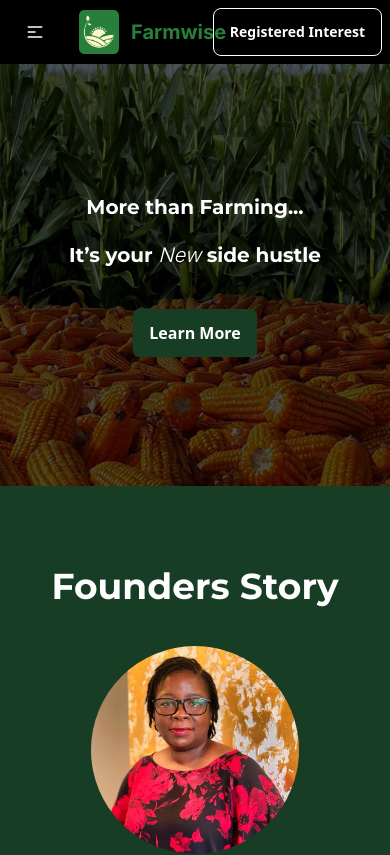
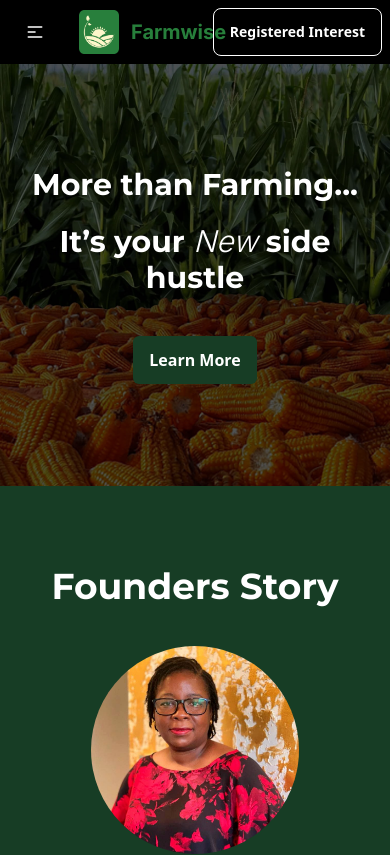
Before and after one commit to kevinmisigaro/farmwise, a Next.js app: page / in a window 390 px wide. Shown: the top 855 px of the page. Built offline with nearby package versions, Linux system fonts and the light colour scheme; no server answers.

Commit message:
refactoring hero section

```diff
--- a/src/app/(routes)/contact/page.tsx
+++ b/src/app/(routes)/contact/page.tsx
@@ -2,13 +2,13 @@ function Index() {
   return (
     <div>
          <div
-        className="hero h-[35vh] md:h-[60vh]"
+        className="hero h-[40vh]"
         style={{ backgroundImage: "url(/assets/images/banners/banner7-min.jpg)" }}
       >
         <div className="hero-overlay bg-opacity-60 bg-black"></div>
         <div className="hero-content text-center text-neutral-content text-white">
           <div className="max-w-md">
-            <h1 className="mb-5 text-4xl font-bold">
+            <h1 className="mb-5 text-6xl font-bold">
             Be the First to Benefit!
             </h1>
           </div>
--- a/src/app/page.tsx
+++ b/src/app/page.tsx
@@ -105,18 +105,20 @@ function Index() {
       >
         <div className="hero-overlay bg-opacity-40 bg-black"></div>
         <div className="hero-content text-center text-neutral-content">
-          <div className="max-w-md text-white">
+          <div className="max-w-2xl text-white">
             <h1
-              className={`mb-5 text-xl md:text-5xl font-bold ${mali.className}`}
+              className={`mb-5 text-3xl md:text-5xl font-bold ${mali.className}`}
             >
               More than Farming...
             </h1>
             <h1
-              className={`mb-5 text-xl md:text-5xl font-bold ${mali.className}`}
+              className={`mb-5 text-3xl md:text-5xl font-bold ${mali.className}`}
             >
               It&rsquo;s your{" "}
-              <i className={`${inter.className} font-light italic`}>New</i> side
-              hustle
+              <span className={`${inter.className} font-light italic`}>
+                New
+              </span>{" "}
+              side hustle
             </h1>
 
             <div className="flex flex-row justify-center mt-10">
@@ -228,7 +230,7 @@ function Index() {
               <div className="card-body text-white text-center">
                 <div className="stat-value">1000+</div>
                 <div className={`stat-desc text-lg ${mali.className}`}>
-                  Subscribed Users
+                  Registered Interest
                 </div>
               </div>
             </div>
```
